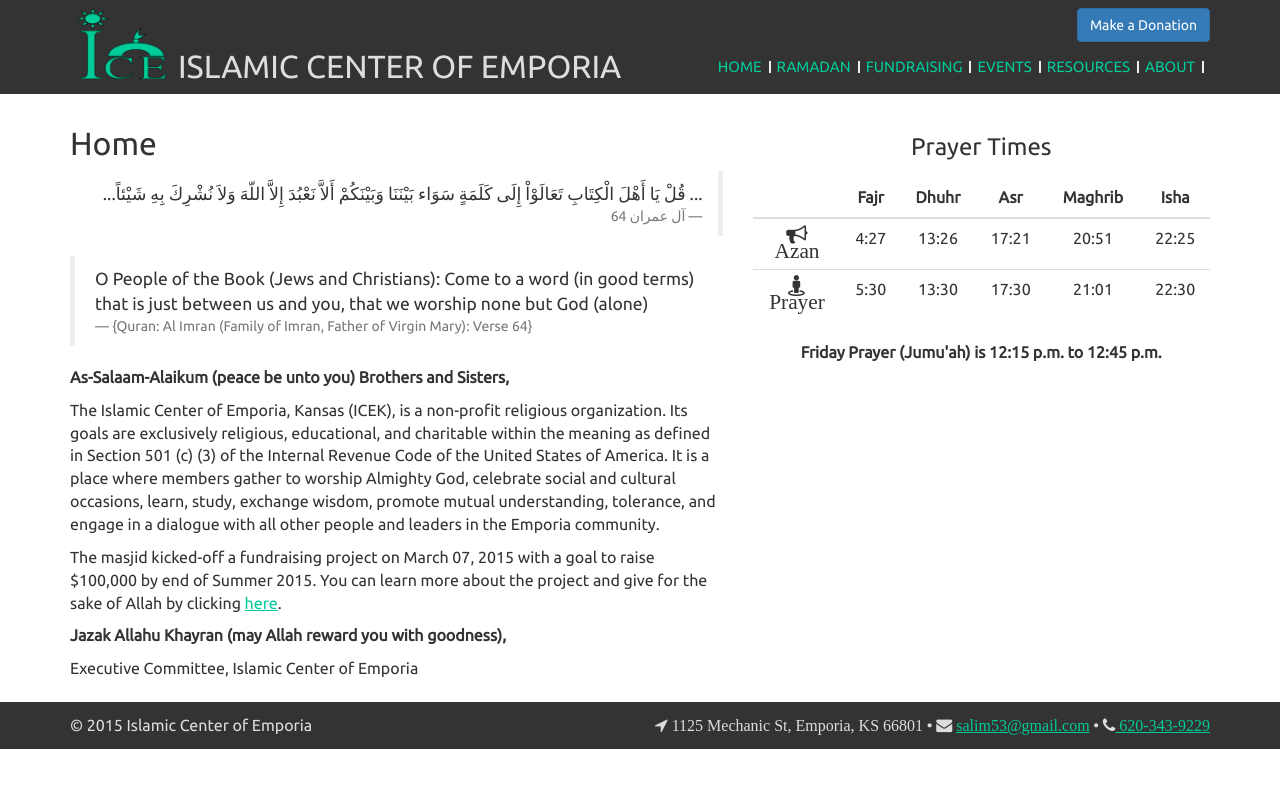
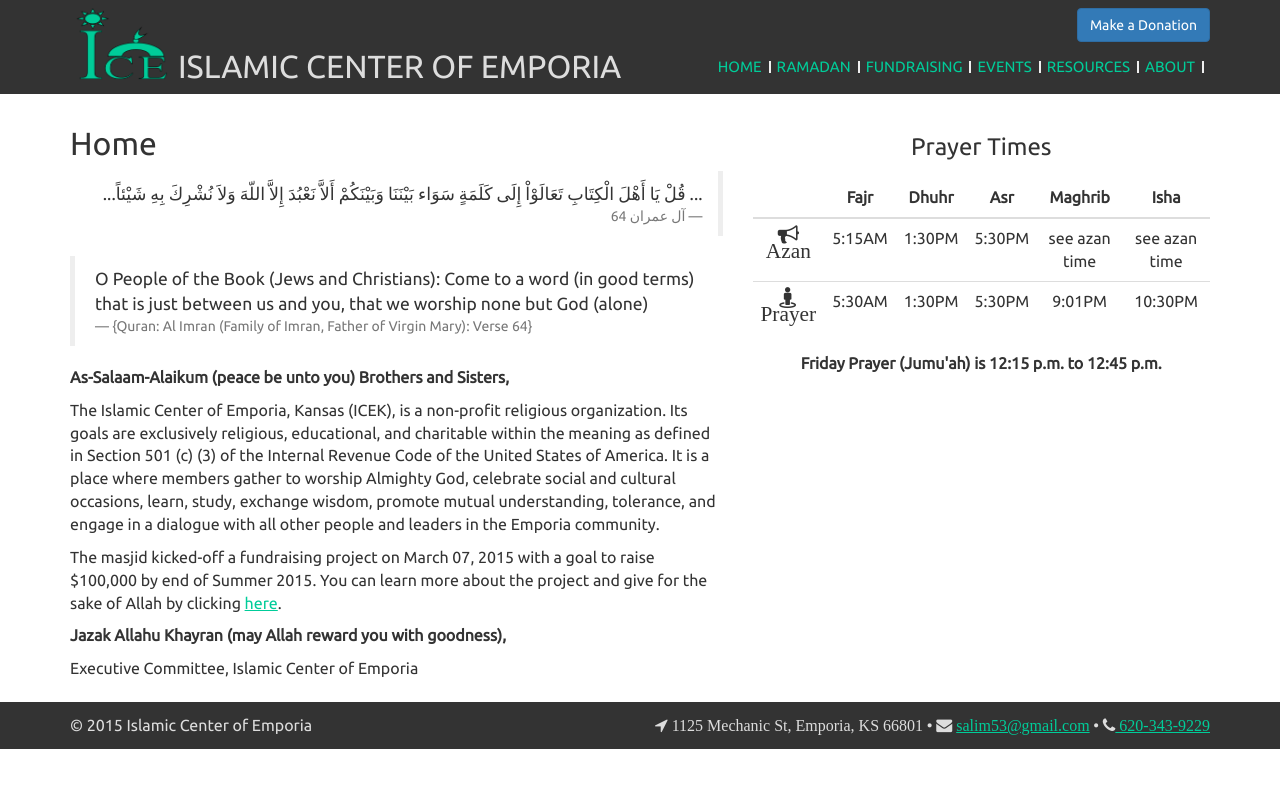
Before and after one commit to fourfridays/fourfridays.github.io, a Jekyll site: the page built from 1-index.html, in a window 1280 px wide. Shown: the top 788 px of the page. Built offline with Jekyll 4.4.1, drawn with Linux system fonts in a browser that asks for light colours; nearby versions of some CDN libraries; some web fonts are replaced.

Commit message:
Changed prayer times to non-military standard

```diff
--- a/_layouts/page.html
+++ b/_layouts/page.html
@@ -24,19 +24,19 @@
     <tbody>
       <tr>
         <td><i class="fa fa-bullhorn fa-lg"><br/>Azan</i></td>
-        <td>4:27</td>
-        <td>13:26</td>
-        <td>17:21</td>
-        <td>20:51</td>
-        <td>22:25</td>
+        <td>5:15AM</td>
+        <td>1:30PM</td>
+        <td>5:30PM</td>
+        <td>see azan time</td>
+        <td>see azan time</td>
       </tr>
       <tr>
         <td><i class="fa fa-street-view fa-lg"><br/>Prayer</i></td>
-        <td>5:30</td>
-        <td>13:30</td>
-        <td>17:30</td>
-        <td>21:01</td>
-        <td>22:30</td>
+        <td>5:30AM</td>
+        <td>1:30PM</td>
+        <td>5:30PM</td>
+        <td>9:01PM</td>
+        <td>10:30PM</td>
       </tr>
     </tbody>
   </table>
```
